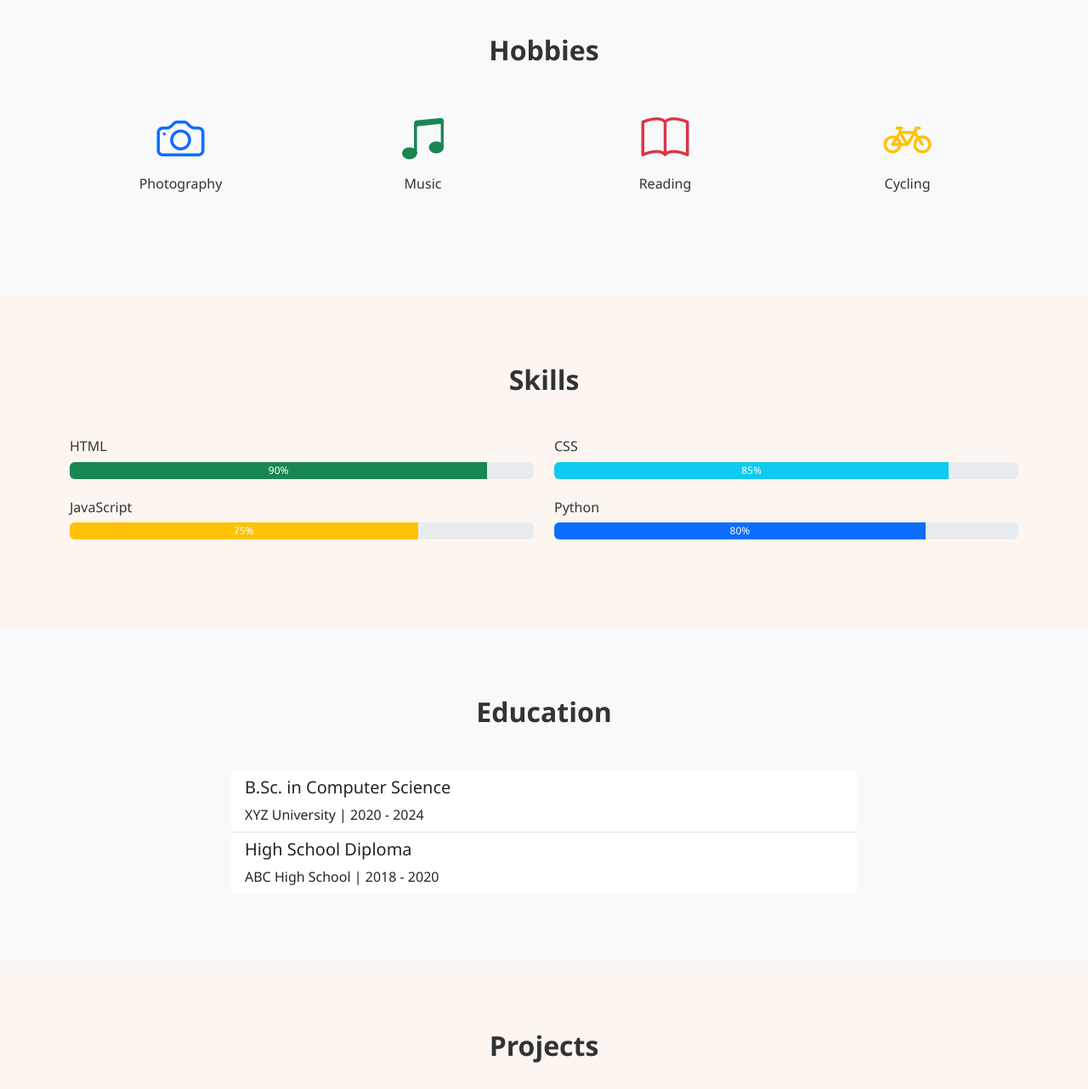
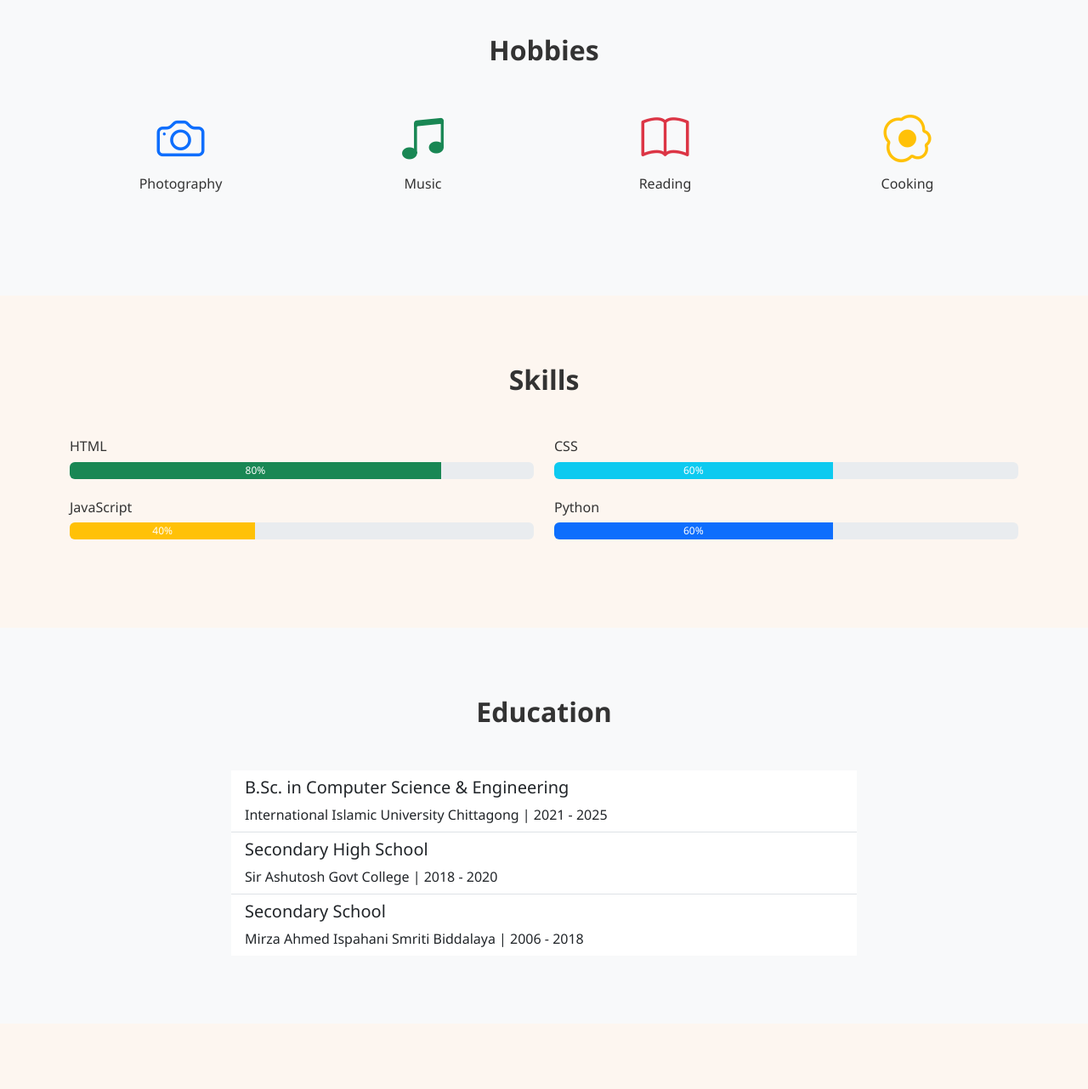
Before and after one commit to SultanaRumi2030/Sultana_Rumi-Portfolio, a plain HTML site: page index.html in a window 1280 px wide. Shown: the part 920-2202 px from the top of the page at 85% size. Drawn offline with nearby package versions, Linux system fonts and the light colour scheme.

Commit message:
Updated images and content

```diff
--- a/index.html
+++ b/index.html
@@ -210,12 +210,13 @@
         <p class="mt-2">Reading</p>
       </div>
       <div class="col-md-3 col-6 mb-4">
-          <i class="bi bi-bicycle display-4 text-warning"></i>
-          <p class="mt-2">Cycling</p>
+        <i class="bi bi-egg-fried display-4 text-warning"></i>
+        <p class="mt-2">Cooking</p>
       </div>
     </div>
   </div>
 </section>
+
 
   <!-- Skills -->
   <section id="skills" class="fade-up">
@@ -225,25 +226,25 @@
         <div class="col-md-6 mb-4">
           <h6>HTML</h6>
           <div class="progress">
-            <div class="progress-bar bg-success" style="width: 90%">90%</div>
+            <div class="progress-bar bg-success" style="width: 80%">80%</div>
           </div>
         </div>
         <div class="col-md-6 mb-4">
           <h6>CSS</h6>
           <div class="progress">
-            <div class="progress-bar bg-info" style="width: 85%">85%</div>
+            <div class="progress-bar bg-info" style="width: 60%">60%</div>
           </div>
         </div>
         <div class="col-md-6 mb-4">
           <h6>JavaScript</h6>
           <div class="progress">
-            <div class="progress-bar bg-warning" style="width: 75%">75%</div>
+            <div class="progress-bar bg-warning" style="width: 40%">40%</div>
           </div>
         </div>
         <div class="col-md-6 mb-4">
           <h6>Python</h6>
           <div class="progress">
-            <div class="progress-bar bg-primary" style="width: 80%">80%</div>
+            <div class="progress-bar bg-primary" style="width: 60%">60%</div>
           </div>
         </div>
       </div>
@@ -258,12 +259,16 @@
         <div class="col-md-8">
           <ul class="list-group list-group-flush">
             <li class="list-group-item">
-              <h5>B.Sc. in Computer Science</h5>
-              <p class="mb-0">XYZ University | 2020 - 2024</p>
+              <h5>B.Sc. in Computer Science & Engineering</h5>
+              <p class="mb-0">International Islamic University Chittagong | 2021 - 2025</p>
             </li>
             <li class="list-group-item">
-              <h5>High School Diploma</h5>
-              <p class="mb-0">ABC High School | 2018 - 2020</p>
+              <h5>Secondary High School</h5>
+              <p class="mb-0">Sir Ashutosh Govt College | 2018 - 2020</p>
+            </li>
+            <li class="list-group-item">
+              <h5>Secondary School</h5>
+              <p class="mb-0">Mirza Ahmed Ispahani Smriti Biddalaya | 2006 - 2018</p>
             </li>
           </ul>
         </div>
```
Lines whose indentation alone changed are shown as unchanged.
